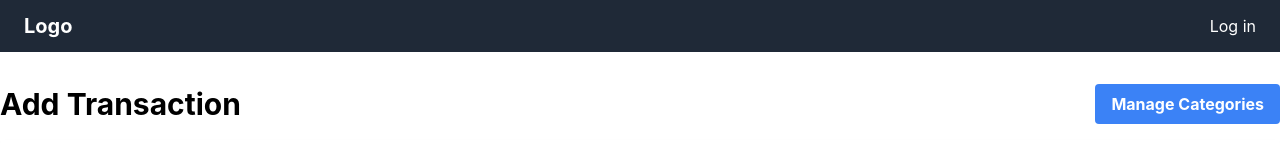
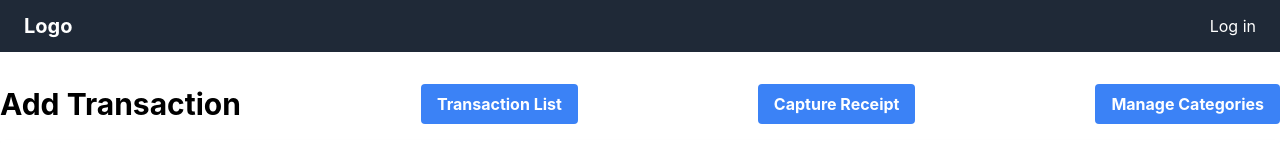
Before and after one commit to csci5117s24/project-2-html-heroes-2, a React (Create React App) app in the folder budget-web/: page /add-transaction in a window 1280 px wide. Shown: the top 166 px of the page. Built offline with nearby package versions, Linux system fonts and the light colour scheme; no server answers.

Commit message:
added link to transaction page and reciept page on transaction page

```diff
--- a/budget-web/src/pages/AddTransactionForm.js
+++ b/budget-web/src/pages/AddTransactionForm.js
@@ -49,12 +49,27 @@
     <div className="container mx-auto mt-8">
       <div className="flex justify-between items-center mb-4">
         <h1 className="text-3xl font-bold">Add Transaction</h1>
+
+        <Link
+          to="/transactions"
+          className="bg-blue-500 hover:bg-blue-700 text-white font-bold py-2 px-4 rounded focus:outline-none focus:shadow-outline"
+        >
+          Transaction List
+        </Link>
+        <Link
+          to="/add-receipt"
+          className="bg-blue-500 hover:bg-blue-700 text-white font-bold py-2 px-4 rounded focus:outline-none focus:shadow-outline"
+        >
+          Capture Receipt
+        </Link>
+
         <Link
           to="/categories"
           className="bg-blue-500 hover:bg-blue-700 text-white font-bold py-2 px-4 rounded focus:outline-none focus:shadow-outline"
         >
           Manage Categories
         </Link>
+
       </div>
       <div className="bg-white shadow-md rounded px-8 pt-6 pb-8 mb-4">
         <div className="mb-4">
```
